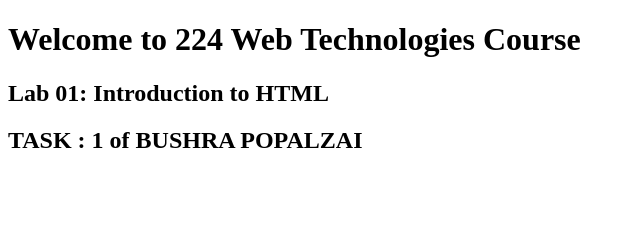
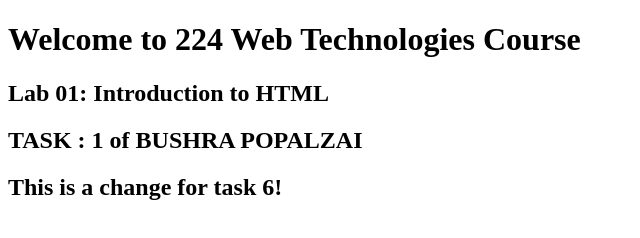
Before and after one commit to bushrapopalzai009-gif/WT_F26_24PWDSC0161, a plain HTML site: page index.html in a window 1280 px wide. Shown: the whole page, without its empty margins (0-640 px from the left). Drawn offline with Linux system fonts and the light colour scheme.

Commit message:
Added experimental heading

```diff
--- a/index.html
+++ b/index.html
@@ -8,5 +8,6 @@
     <h1>Welcome to 224 Web Technologies Course</h1>
     <h2>Lab 01: Introduction to HTML</h2>
     <h2>TASK : 1 of BUSHRA POPALZAI</h2>
+    <h2>This is a change for task 6!</h2> <! task 6 change>
 </body>
 </html>
```
